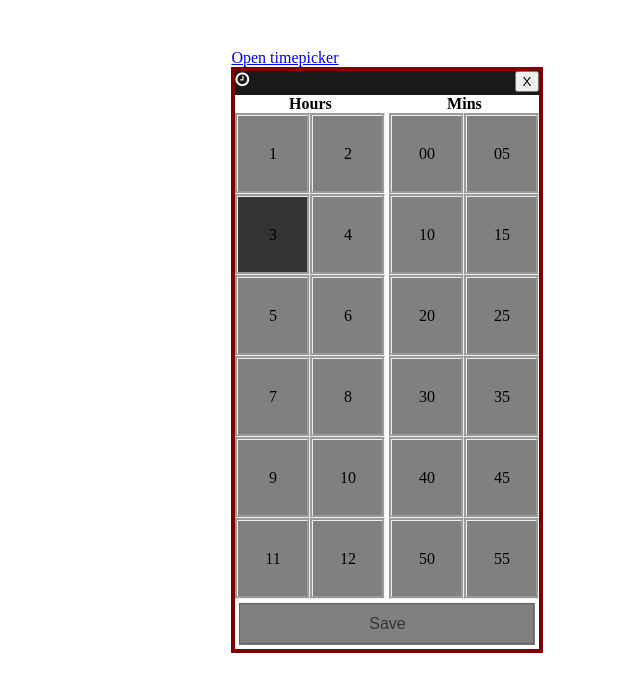
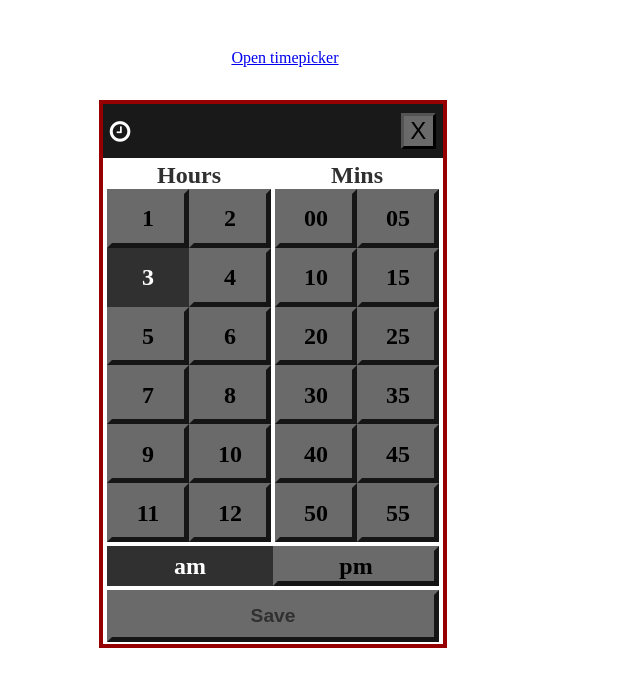
Before and after one commit to styx/calendar, a plain HTML site: page index.html in a window 1280 px wide. Both pictures are taken after a click on the link "Open timepicker". Shown: the whole page, without its empty margins (355-995 px from the left). Drawn offline with Linux system fonts and the light colour scheme.

Commit message:
Styling for view

```diff
--- a/css/index.css
+++ b/css/index.css
@@ -1,3 +1,10 @@
+:root {
+  --light-grey:#6A6A6A;
+  --dark-grey: #303030;
+  --base-red: #960000;
+  --base-green: #007800;
+}
+
 .main {
   align-items: center;
   display: flex;
@@ -11,82 +18,136 @@
 }
 
 .ztimep {
-  border: 4px maroon solid;
+  border: 4px var(--base-red) solid;
   display: none;
-  position: absolute;
   z-index: 1000;
+  width: 340px;
+  height: 540px;
+  background: white;
+  position: fixed;
+  top: 25%;
+  left: 55%;
+  margin-top: -100px;
+  margin-left: -250px;
+}
+
+.ztimep .ztimep-controls {
+  height: 100%;
 }
 
 .ztimep-save {
-  background-color: darkgreen;
-  border-style: groove;
+  background-color: var(--base-green);
+  border-color: var(--base-green);
+  border-style: outset;
+  border-width: 5px;
   color: white;
   font-size: 1rem;
   padding-bottom: 10px;
   padding-top: 10px;
   text-align: center;
   width: 100%;
+  font-weight: bold;
+  font-size: 120%;
 }
 
 .ztimep-save-wrapper {
-  padding: 4px;
+  padding-right: 4px;
+  padding-bottom: 4px;
+  padding-left: 4px;
+  height: 10%;
 }
 
 .ztimep-save:disabled,
 .ztimep-save[disabled]{
-  background-color: gray;
-  color: #333;
+  background-color: var(--light-grey);
+  border-color: var(--light-grey);
+  color: var(--dark-grey);
 }
 
 /* Header */
 .ztimep-header {
   background-color: #191919;
   clear: both;
+  display: flex;
+  align-items: center;
+  justify-content: flex-end;
   width: 100%;
-  height: 24px;
+  height: 10%;
 }
 
 .ztimep-header .fa-clock-o {
   color: white;
+  margin: 2%;
+  font-size: 150%;
 }
 
 .ztimep-header-label {
   color: white;
-  float: left;
+  margin: 1%;
+  font-weight: bold;
+  font-size: 190%;
+}
+
+.table-title {
+  font-size: 150%;
+  color: var(--dark-grey)
 }
 
 .ztimep-header-input {
   display: none;
-  float: left;
+  margin: 1%;
+  height: 65%;
+  font-size: 90%;
+  width: 30%;
 }
 
 .ztimep-close {
-  float: right;
+  margin: 2%;
+  height: 65%;
+  width: 10.5%;
+  border-style: outset;
+  border-width: 3px;
+  background: var(--light-grey);
+  font-size: 150%;
+  margin-left: auto;
 }
 
 /* Table */
 .ztimep-table {
   table-layout: fixed;
-  width: 304px;
+  padding: 4px;
+  width: 100%;
+  height: 80%;
+}
+
+@media (max-width: 420px) {
+  .ztimep-table {
+    height: 76%;
+  }
 }
 
 .ztimep-table thead {
   font-weight: bold;
   text-align: center;
+  font-size: 100%;
 }
 
 .ztimep-table tbody td {
   padding: 0;
   text-align: center;
-  width: 75px;
-  height: 75px;
+  font-weight: bold;
   position: relative;
-  border-style: groove;
-  background-color: grey;
+  border-style: outset;
+  border-width: 5px;
+  border-color: var(--light-grey);
+  background-color: var(--light-grey);
+  font-size: 150%;
 }
 
 .ztimep-table tbody tr .active {
-  background-color: #333;
+  background-color: var(--dark-grey);
+  color: white;
+  border-style: unset;
 }
 
 .ztimep-table tbody td div {
@@ -101,3 +162,17 @@
   border-style: none;
   background-color: white;
 }
+
+.ztimep-table .ztimep-table-horizontal-splitter {
+  height: 4px;
+  border-style: none;
+  background-color: white;
+}
+
+.ztimep-table .ztimep-table-am {
+  height: 30px;
+}
+
+.ztimep-table .ztimep-table-pm {
+  height: 30px;
+}
--- a/index.html
+++ b/index.html
@@ -2,6 +2,7 @@
 <html lang="en" dir="ltr">
   <head>
     <meta charset="utf-8">
+    <meta name="viewport" content="width=device-width, initial-scale=1">
     <title>Calendar</title>
     <link href="./css/index.css" rel="stylesheet" media="all">
     <link href="./css/font-awesome.css" rel="stylesheet" media="all"/>
--- a/index.js
+++ b/index.js
@@ -2,7 +2,7 @@ $(document).ready(function() {
   $('#open-timepicker').ztimep({
     hour: '3',
     ampm: 'am',
-    duration: true,
+    duration: false,
     clickEvents: {
       onSave: function(h, m, ampm) {
         console.log(h, ':', m, ampm);
--- a/timepicker.js
+++ b/timepicker.js
@@ -16,6 +16,7 @@
   var ztimepTemplate =
   "<div class='ztimep-controls'>" +
     "<div class='ztimep-header'>" +
+      "<i class='fa fa-clock-o' aria-hidden='true'></i>" +
       "<div class='ztimep-header-label'>" +
         "<%= saveEnabled ? hour + ':' + min + (inNormalMode ? (' ' + ampm) : '') : '' %>" +
       "</div>" +
@@ -23,15 +24,14 @@
       "<button class='ztimep-close'>" +
         "X" +
       "</button>"+
-      "<i class='fa fa-clock-o' aria-hidden='true'></i>" +
     "</div>" +
     "<table class='ztimep-table' border='0' cellspacing='0' cellpadding='0'>" +
       "<thead>" +
           "<tr class='ztimep-table-header'>" +
-            "<td colspan='2'>Hours</td>" +
+            "<td class='table-title' colspan='2'>Hours</td>" +
             "<td class='ztimep-table-vertical-splitter'></td>" +
             "<td class='ztimep-table-vertical-splitter'></td>" +
-            "<td colspan='2'>Mins</td>" +
+            "<td class='table-title' colspan='2'>Mins</td>" +
           "</tr>" +
       "</thead>" +
       "<tbody>" +
@@ -84,6 +84,7 @@
           "<td class='ztimep-table-min <%= min === '55' ? 'active' : '' %>'><div>55</div></td>" +
         "</tr>" +
         "<% if (inNormalMode) {%>" +
+          "<tr class='ztimep-table-horizontal-splitter'></tr>" +
           "<tr class='ztimep-table-ampm'>" +
             "<td colspan='3' class='ztimep-table-am <%= ampm === 'am' ? 'active' : '' %>'><div>am</div></td>" +
             "<td colspan='3' class='ztimep-table-pm <%= ampm === 'pm' ? 'active' : '' %>'><div>pm</div></td>" +
@@ -119,6 +120,7 @@
       headerLabel: 'ztimep-header-label',
       selectAm: 'ztimep-table-am',
       selectPm: 'ztimep-table-pm',
+      modal: 'ztimep-controls',
     },
   };
 
@@ -158,8 +160,8 @@
 
     this.calendarContainer = $('.ztimep', this.element);
 
+    this.render();
     this.bindEvents();
-    this.render();
   }
 
   ZTimeP.prototype.bindEvents = function () {
@@ -184,6 +186,8 @@
       .off(onClickEventName, '.' + targets.close)
       .off('focusout.ztimep', '.' + targets.headerInput);
 
+    $(document).off('keydown.ztimep');
+
     data = {
       context: this
     };
@@ -198,7 +202,20 @@
       .on(onClickEventName, '.' + targets.selectPm, data, this.selectAmPm)
       .on(onClickEventName, '.' + targets.close, data, this.close)
       .on('focusout.ztimep', '.' + targets.headerInput, data, this.outOfManualMode);
-  };
+
+    $(document).on('keydown.ztimep', data, this.keyevent);
+ };
+
+  ZTimeP.prototype.keyevent = function (event) {
+    var ctx = event.data.context;
+    if (event.keyCode == 27) {
+      ctx.close(event);
+    } else if (event.keyCode == 13) {
+      if (ctx.hour && ctx.min && ctx.ampm) {
+        ctx.save(event);
+      }
+    }
+  }
 
   ZTimeP.prototype.render = function () {
     var hour24 = (parseInt(this.hour) || 0) + (this.ampm === 'pm' ? 12 : 0);
@@ -212,14 +229,22 @@
       inNormalMode: !this.options.duration,
     };
 
-    console.log(data);
-
     this.calendarContainer.empty();
     this.calendarContainer.html(this.compiledZTimePTemplate(data));
   };
 
   ZTimeP.prototype.open = function (event) {
-    var ctx = event.data.context;
+    var ctx = event.data.context
+    if( /Android|webOS|iPhone|iPad|iPod|BlackBerry|IEMobile|Opera Mini/i.test(navigator.userAgent) ) {
+      $(ctx.calendarContainer).css({
+        width: window.innerWidth - 8,
+        height: window.innerHeight - 8,
+        position: "fixed",
+        bottom: 0,
+        left: 0,
+        margin: 0
+      });
+    }
     ctx.calendarContainer.show();
   };
 
```
